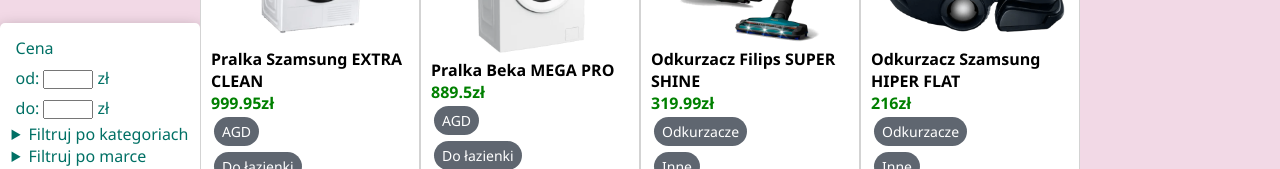
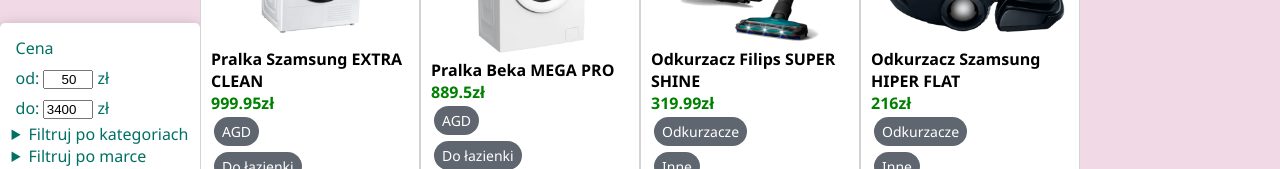
Before and after one commit to ManuLisek/wtyker-react-redux, a React (Create React App) app: page /products in a window 1280 px wide. Shown: the part 247-416 px from the top of the page. Built offline with nearby package versions, Linux system fonts and the light colour scheme.

Commit message:
Filter products by price

```diff
--- a/src/FilterBar.jsx
+++ b/src/FilterBar/FilterBar.jsx
@@ -1,5 +1,5 @@
 import React from 'react';
-import {products} from './products/products';
+import PropTypes from 'prop-types';
 import styled from 'styled-components';
 import uuid from 'react-uuid';
 
@@ -50,18 +50,22 @@
 `;
 
 
-function FilterBar() {
+function FilterBar({products, changePrice, price}) {
 
   const allTags = [];
   const allBrands = [];
 
-  products.map(product => {
+  products.forEach(product => {
     allTags.push(...product.tags);
     allBrands.push(product.brand);
   });
 
   const tags = [...new Set(allTags)];
   const brands = [...new Set(allBrands)];
+
+  function handlePrice(type, value){
+    changePrice(type, value);
+  }
 
   return (
     <FilterBarContainer>
@@ -71,12 +75,12 @@
         </Label>
         <Label>
                 od:
-          <InputPrice type='number'  min='50' max='3400'/>
+          <InputPrice type='number'  min='50' max='3400' value={price.from} onChange={event => handlePrice('from', event.currentTarget.value)}/>
         zł
         </Label>
         <Label>
                 do:
-          <InputPrice type='number' min='50' max='3400'/>
+          <InputPrice type='number' min='50' max='3400'  value={price.to} onChange={event => handlePrice('to', event.currentTarget.value)}/>
         zł
         </Label>
         <details>
@@ -114,4 +118,10 @@
   );
 }
 
+FilterBar.propTypes = {
+  products: PropTypes.array,
+  changePrice: PropTypes.func,
+  price: PropTypes.object,
+};
+
 export default FilterBar;
--- /dev/null
+++ b/src/FilterBar/FilterBarContainer.js
@@ -0,0 +1,16 @@
+import {connect} from 'react-redux';
+import FilterBar from '../FilterBar/FilterBar';
+import {getAllProducts, getAllPrices, changePrice} from '../redux/filtersRedux';
+
+const mapStateToProps = state => ({
+  products: getAllProducts(state),
+  price: getAllPrices(state),
+});
+
+const mapDispatchToProps = dispatch => ({
+  changePrice: (type, value) => dispatch(changePrice({[type]: value})),
+});
+
+
+
+export default connect(mapStateToProps, mapDispatchToProps)(FilterBar);
--- a/src/ProductsList/ProductsList.jsx
+++ b/src/ProductsList/ProductsList.jsx
@@ -1,6 +1,6 @@
 import React from 'react';
 import ProductSummary from '../ProductSummary';
-import FilterBar from '../FilterBar';
+import FilterBar from '../FilterBar/FilterBarContainer';
 import PropTypes from 'prop-types';
 import styled from 'styled-components';
 import uuid from 'react-uuid';
@@ -22,8 +22,6 @@
 
 const ProductsList = ({products}) => {
 
-  console.log(products);
-
   const productsList = products.map(product => (
     <ProductSummary key={uuid()} product={product} />
   ));
--- a/src/redux/filtersRedux.js
+++ b/src/redux/filtersRedux.js
@@ -1,4 +1,6 @@
 /* ACTIONS */
+export const getAllProducts = ({products}) => products;
+export const getAllPrices = ({price}) => price;
 
 // action name creator
 const reducerName = 'filters';
@@ -6,9 +8,11 @@
 
 // action types
 export const CHANGE_PHRASE = createActionName('CHANGE_PHRASE');
+export const CHANGE_PRICE = createActionName('CHANGE_PRICE');
 
 // action creators
 export const changeSearchPhrase = payload => ({ payload, type: CHANGE_PHRASE });
+export const changePrice = payload => ({payload, type: CHANGE_PRICE});
 
 // reducer
 export default function reducer(statePart = [], action = {}) {
@@ -18,6 +22,11 @@
         ...statePart,
         searchPhrase: action.payload,
       };
+    case CHANGE_PRICE:
+      return {
+        ...statePart,
+        price: {...statePart.price, ...action.payload},
+      };
     default:
       return statePart;
   }
--- a/src/redux/productsListRedux.js
+++ b/src/redux/productsListRedux.js
@@ -1,4 +1,4 @@
-export const getProducts = ({products, searchPhrase}) => {
+export const getProducts = ({products, searchPhrase, price}) => {
 
   let output = products;
 
@@ -8,5 +8,8 @@
     output = output.filter(product => pattern.test(product.title));
   }
 
+  // filter by price
+  output = output.filter(product => (product.price >= price.from && product.price <= price.to));
+
   return output;
 };
--- a/src/redux/store.js
+++ b/src/redux/store.js
@@ -6,6 +6,10 @@
 const initialState = {
   products,
   searchPhrase: '',
+  price: {
+    from: 50,
+    to: 3400,
+  },
 };
 
 const store = createStore(
```
